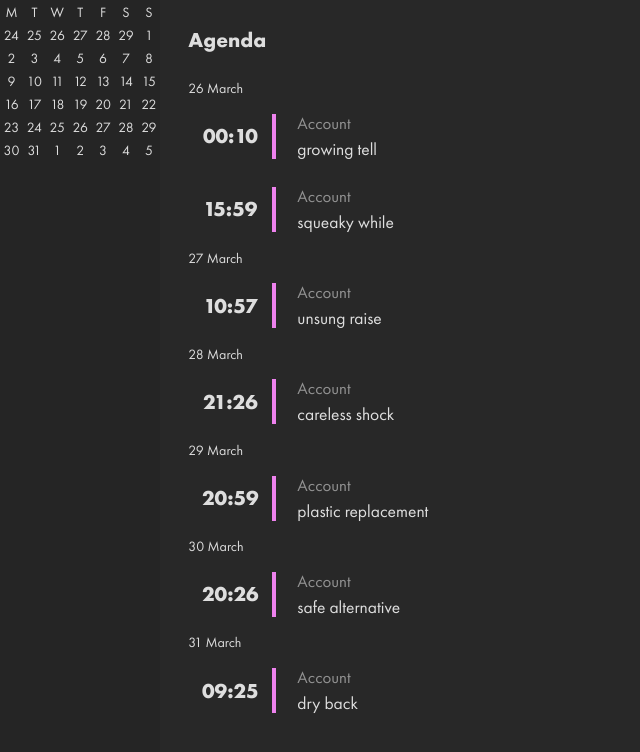
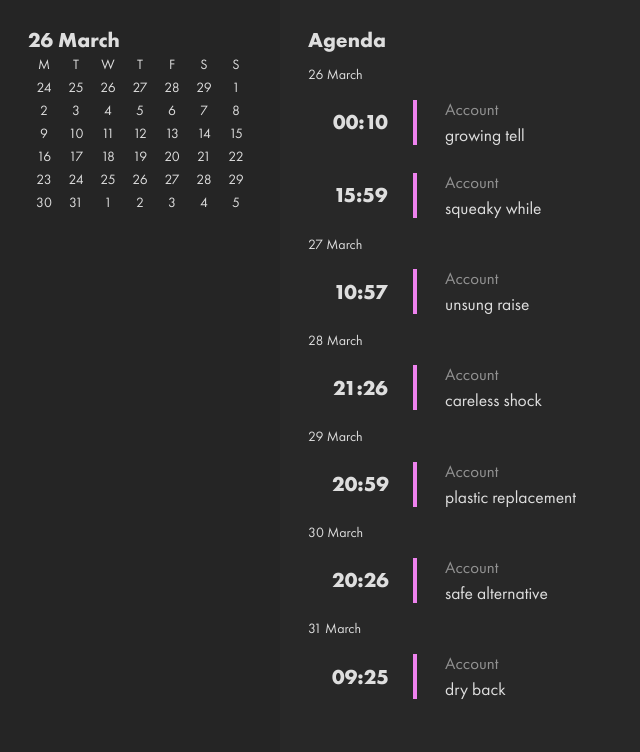
Before and after one commit to BlatStudio/project-kron, a Vue app: page / in a window 1280 px wide. Shown: the top 752 px of the page, without its empty margins (0-640 px from the left). Built offline with nearby package versions, Linux system fonts and the light colour scheme.

Commit message:
app layout, BEM separation

```diff
--- a/src/App.vue
+++ b/src/App.vue
@@ -1,7 +1,11 @@
 <template>
-  <div id="app">
-    <BlatMonthOverview :events="events"/>
-    <BlatAgenda :events="events"/>
+  <div id="app" class="app">
+    <div class="app_overviewPanel panel">
+      <h2 class="title overviewPanel_title panel_title panel_content" v-text="today.format('D MMMM')"></h2>
+      <BlatMonthOverview :events="events" class="panel_content"/>
+    </div>
+    <BlatAgenda :events="events" class="app_agenda"/>
+    <div class="app_eventDetails"></div>
   </div>
 </template>
 
--- a/src/components/Agenda.vue
+++ b/src/components/Agenda.vue
@@ -1,8 +1,8 @@
 <template>
-  <div class="agenda">
-    <h2 class="title agenda_title">Agenda</h2>
+  <div class="agenda panel">
+    <h2 class="title agenda_title panel_title panel_content">Agenda</h2>
 
-    <ul class="agenda_list agenda_list-full">
+    <ul class="agenda_list agenda_list-full panel_content">
         <template v-for="i in 7">
             <li class="agenda_dayListing" v-if="dayEvents(day(i-1)).length" :key="i">
                 <time v-text="day(i-1).format('D MMMM')" class="agenda_day"></time>
--- a/src/styles/_agenda.scss
+++ b/src/styles/blocks/_agenda.scss
@@ -1,16 +1,4 @@
 .agenda {
-    height: 100%;
-    max-height: 100%;
-    width: 40vw;
-    background-color: $dark-sec-color;
-    overflow: hidden;
-    padding: 2rem 0;
-    display: flex;
-    flex-direction: column;
-    &_title {
-        flex-shrink: 0;
-        padding: 0 2rem;
-    }
     &_list {
         flex-grow: 1;
         margin: 0;
--- /dev/null
+++ b/src/styles/blocks/_app.scss
@@ -0,0 +1,19 @@
+.app {
+    height: 100vh;
+    max-height: 100vh;
+    display: flex;
+    overflow: hidden;
+    &_overviewPanel {
+        width: 20rem;
+        flex-shrink: 0;
+    }
+    &_agenda {
+        flex-shrink: 0;
+        flex-basis: 28rem;
+        background-color: $dark-sec-color;
+    }
+    &_eventDetails {
+        flex-basis: 50vw;
+        flex-grow: 1;
+    }
+}
--- a/src/styles/blocks/_eventRow.scss
+++ b/src/styles/blocks/_eventRow.scss
@@ -14,9 +14,9 @@
         font-weight: bold;
         grid-area: time;
         text-align: center;
-        width: 4em;
+        width: 5em;
         padding: .5em 0;
-        margin-right: 1em;
+        margin-right: 2rem;
         border-right: 4px solid violet;
     }
     &_title {
--- /dev/null
+++ b/src/styles/blocks/_panel.scss
@@ -0,0 +1,14 @@
+.panel {
+    height: 100%;
+    max-height: 100%;
+    overflow: hidden;
+    padding: 2rem 0;
+    display: flex;
+    flex-direction: column;
+    &_title {
+        flex-shrink: 0;
+    }
+    &_content {
+        padding: 0 2rem;
+    }
+}
--- a/src/styles/style.scss
+++ b/src/styles/style.scss
@@ -11,7 +11,6 @@
 }
 
 @import './colors';
-@import './agenda';
 @import './calendar';
 
 html, body {
@@ -21,13 +20,9 @@ html, body {
     color: $light-color;
     font-size: 14px;
 }
-#app {
-    height: 100vh;
-    max-height: 100vh;
-    display: flex;
-    overflow: hidden;
-    // flex-direction: column;
-}
 
+@import './blocks/agenda';
+@import './blocks/app';
+@import './blocks/eventRow';
+@import './blocks/panel';
 @import './blocks/title';
-@import './blocks/eventRow';
```
